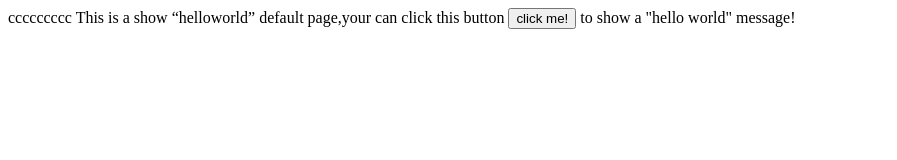
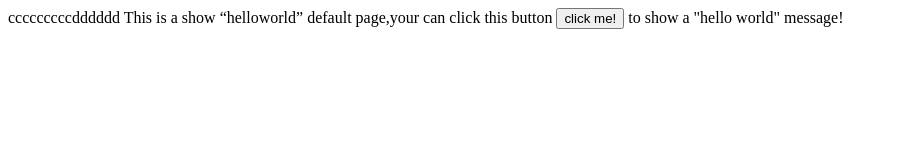
Before and after one commit to miraclerz/myStore, a plain HTML site: page kong/index.html in a window 1280 px wide. Shown: the whole page, without its empty margins (0-897 px from the left). Drawn offline with Linux system fonts and the light colour scheme.

Commit message:
Update index.html

```diff
--- a/kong/index.html
+++ b/kong/index.html
@@ -21,7 +21,7 @@ document.addEventListener( "plusready", function(){
 </head>
 <body>
 
-ccccccccc
+cccccccccdddddd
 
 	This is a show “helloworld” default page,your can click this button <button onclick="helloworld()">click me!</button> to show a "hello world" message!
 </body>
```
